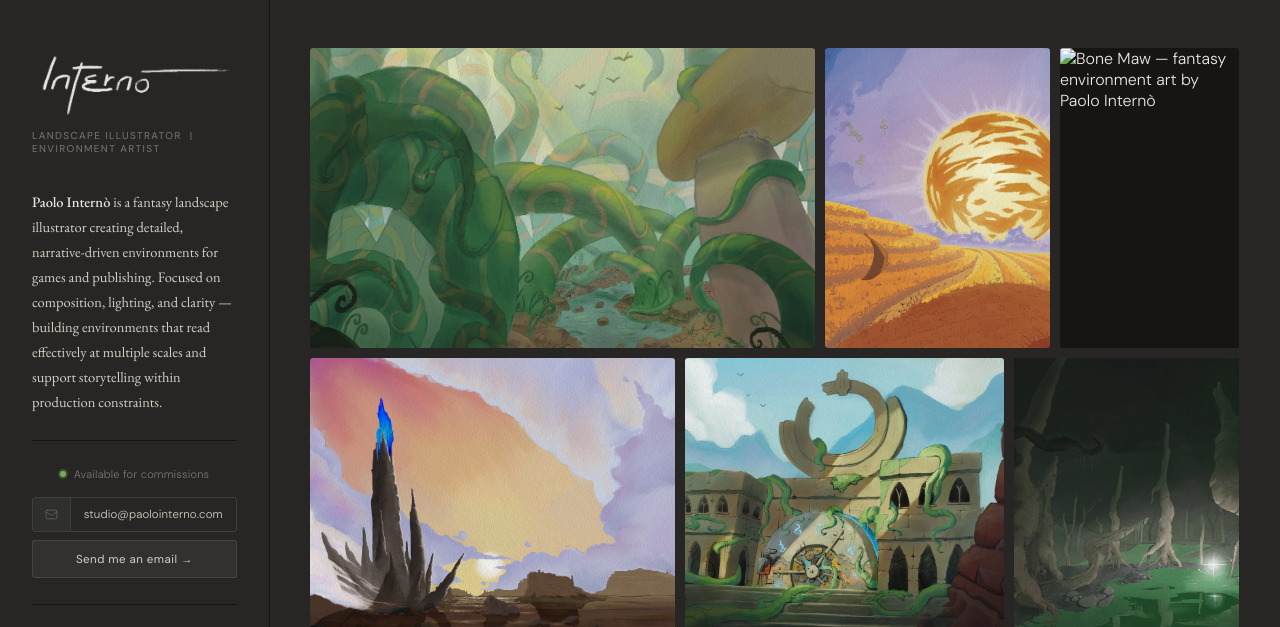
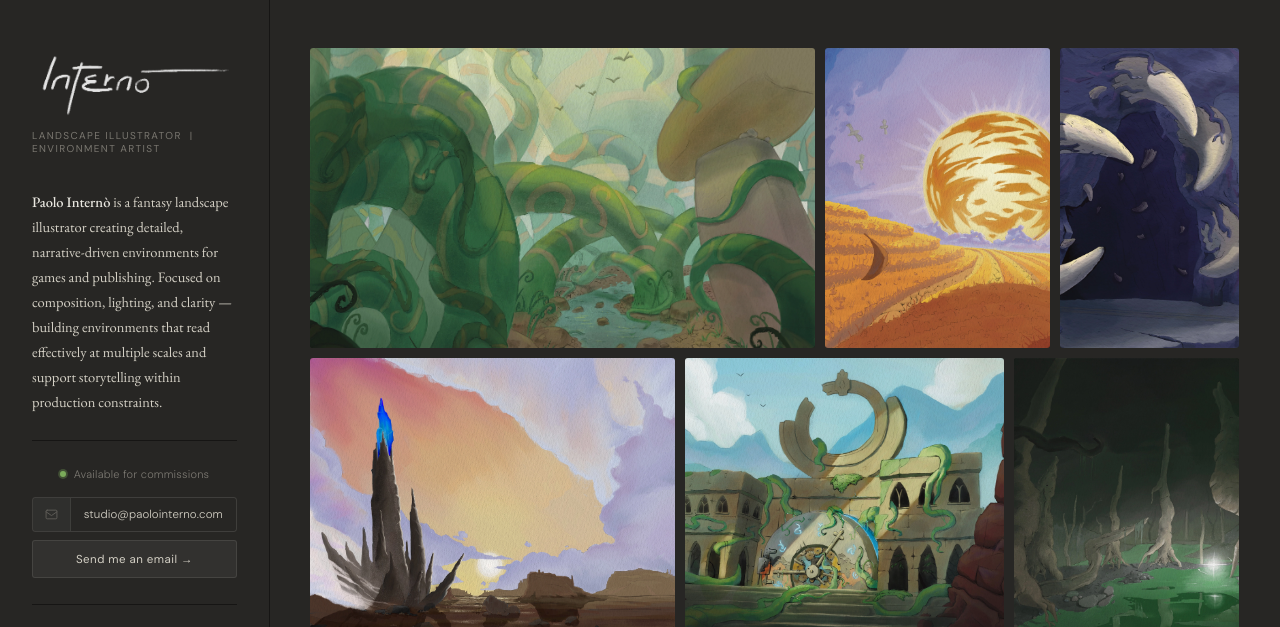
Before and after one commit to deneral/website, a plain HTML site: page index.html in a window 1280 px wide. Shown: the top 627 px of the page. Drawn offline with nearby package versions, Linux system fonts and the light colour scheme.

Commit message:
Update index.html

```diff
--- a/index.html
+++ b/index.html
@@ -116,7 +116,7 @@
             "@type": "ImageObject",
             "name": "Bone Maw",
             "description": "A monumental beast-mouth cavern entrance — fantasy environment art by Paolo Internò.",
-            "contentUrl": "https://www.paolointerno.com/assets/illustrations/Bone_Maw.webp",
+            "contentUrl": "https://www.paolointerno.com/assets/illustrations/bone-maw.webp",
             "encodingFormat": "image/webp",
             "author": { "@id": "https://www.paolointerno.com/#person" },
             "keywords": "fantasy cave environment art, dark fantasy illustration, game art"
@@ -727,12 +727,12 @@
       </article>
 
       <article class="gallery-item" role="listitem" tabindex="0"
-        data-src="assets/illustrations/Bone_Maw.webp"
+        data-src="assets/illustrations/bone-maw.webp"
         data-title="Bone Maw"
         data-desc="A monumental beast-mouth cavern entrance.">
         <picture>
-          <source srcset="assets/illustrations/Bone_Maw.webp" type="image/webp" loading="lazy" />
-          <img src="assets/illustrations/Bone_Maw.jpg" alt="Bone Maw — fantasy environment art by Paolo Internò" loading="lazy" />
+          <source srcset="assets/illustrations/bone-maw.webp" type="image/webp" loading="lazy" />
+          <img src="assets/illustrations/bone-maw.jpg" alt="Bone Maw — fantasy environment art by Paolo Internò" loading="lazy" />
         </picture>
         <div class="item-overlay"><span class="item-label">Bone Maw</span></div>
       </article>
```
